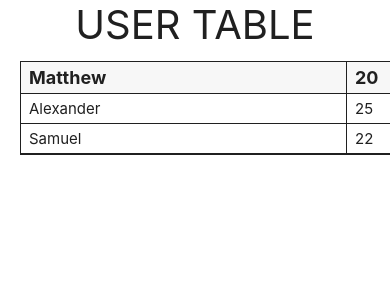
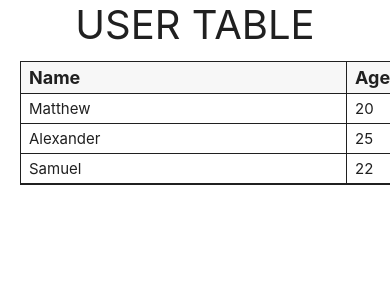
Before and after one commit to ramirezjag00/search-sort-table-view, a React Native app: screen / in a window 390 px wide. Shown: the top 300 px of the page. Built offline with nearby package versions, Linux system fonts and the light colour scheme.

Commit message:
Remove ScrollView and update setUsers logic

```diff
--- a/src/components/screens/Home.tsx
+++ b/src/components/screens/Home.tsx
@@ -1,17 +1,14 @@
 import { FC, useCallback, useEffect, useState } from 'react'
-import { SafeAreaView, ScrollView, StyleSheet, Text } from 'react-native'
+import { SafeAreaView, StyleSheet, Text } from 'react-native'
 
 import ApiClient from '@api/apiClient'
-import Row from '@common/Row'
 import Table from '@common/Table'
-import RowData from '@customtypes/row'
-import User from '@customtypes/user'
+import { TableData, RowData } from '@customtypes/row'
 import { COLORS } from '@themes'
 import capitalize from '@utils/strings'
 
 const Home: FC = () => {
-  const [users, setUsers] = useState<User[]>([])
-  const [headers, setHeaders] = useState<RowData>({})
+  const [users, setUsers] = useState<TableData[]>([])
 
   const isFetchingAllowed = !users?.length
 
@@ -23,8 +20,7 @@ const Home: FC = () => {
         Object.keys(result[0]).forEach((item, idx) => {
           newHeaders[idx] = capitalize(item)
         })
-        setUsers(result)
-        setHeaders(newHeaders)
+        setUsers([newHeaders, ...result])
       }
     }
   }, [isFetchingAllowed])
@@ -36,11 +32,7 @@ const Home: FC = () => {
   return (
     <SafeAreaView style={styles.container}>
       <Text style={styles.title}>USER TABLE</Text>
-      <ScrollView style={styles.container}>
-        <Table data={users}>
-          <Row data={headers} isHeader={true} />
-        </Table>
-      </ScrollView>
+      <Table data={users} />
     </SafeAreaView>
   )
 }
```
